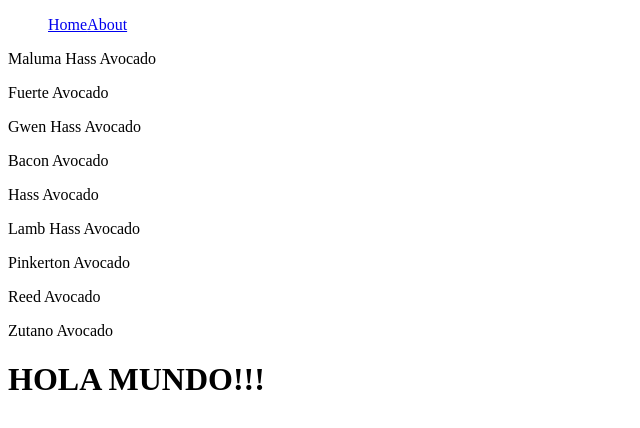
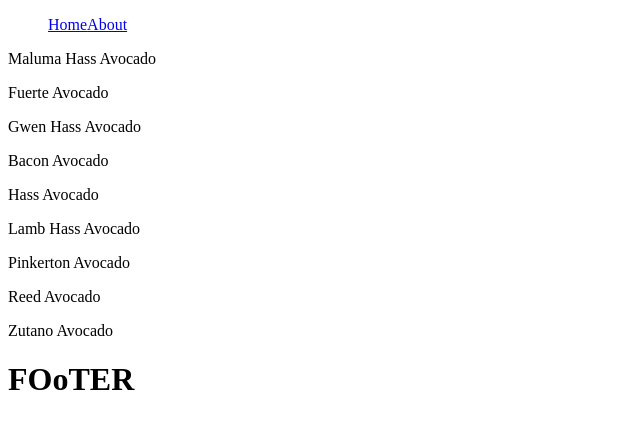
Before and after one commit to CJ-arg/Avocado-w-NextJs, a Next.js app: page / in a window 1280 px wide. Shown: the top 428 px of the page, without its empty margins (0-640 px from the left). Built offline with nearby package versions, Linux system fonts and the light colour scheme.

Commit message:
extended  app y doc

```diff
--- /dev/null
+++ b/components/Footer/Footer.tsx
@@ -0,0 +1,11 @@
+import React from 'react'
+
+const Footer = () => {
+  return (
+    <div>
+      <h1>FOoTER</h1>
+    </div>
+  )
+}
+
+export default Footer
--- /dev/null
+++ b/components/Layout/Layout.tsx
@@ -0,0 +1,15 @@
+import Footer from '@components/Footer/Footer'
+import Navbar from '@components/Navbar/Navbar'
+import React from 'react'
+
+const Layout: React.FC = ({ children }) => {
+  return (
+    <div>
+      <Navbar />
+      {children}
+      <Footer />
+    </div>
+  )
+}
+
+export default Layout
--- a/index.d.ts
+++ b/index.d.ts
@@ -28,7 +28,7 @@ type TProduct = {
 type TAPIAVODetailResponse = TProduct
 
 type TAPIAvoResponse = {
-  length: number
+  lenght: number
   data: TProduct[]
   error?: string
 }
--- /dev/null
+++ b/pages/_app.tsx
@@ -0,0 +1,24 @@
+import Layout from 'components/Layout/Layout'
+import { AppProps } from 'next/app'
+
+function MyApp({ Component, pageProps }: AppProps) {
+  return (
+    <Layout>
+      <Component {...pageProps} />
+    </Layout>
+  )
+}
+
+// Only uncomment this method if you have blocking data requirements for
+// every single page in your application. This disables the ability to
+// perform automatic static optimization, causing every page in your app to
+// be server-side rendered.
+//
+// MyApp.getInitialProps = async (appContext) => {
+//   // calls page's `getInitialProps` and fills `appProps.pageProps`
+//   const appProps = await App.getInitialProps(appContext);
+//
+//   return { ...appProps }
+// }
+
+export default MyApp
--- /dev/null
+++ b/pages/_document.tsx
@@ -0,0 +1,17 @@
+import Document, { Html, Head, Main, NextScript } from 'next/document'
+
+class MyDocument extends Document {
+  render() {
+    return (
+      <Html>
+        <Head />
+        <body className="class-from-document-ext">
+          <Main />
+          <NextScript />
+        </body>
+      </Html>
+    )
+  }
+}
+
+export default MyDocument
--- a/pages/index.tsx
+++ b/pages/index.tsx
@@ -1,5 +1,4 @@
 import React, { useEffect, useState } from 'react'
-import Navbar from '../components/Navbar/Navbar'
 
 const Home = () => {
   const [productList, setProductList] = useState<TProduct[]>([])
@@ -16,10 +15,8 @@ const Home = () => {
 
   return (
     <div>
-      <Navbar />
       {console.log(productList, 'return')}
       {productList && productList.map((product) => <p>{product.name}</p>)}
-      <h1>HOLA MUNDO!!!</h1>
     </div>
   )
 }
--- a/tsconfig.json
+++ b/tsconfig.json
@@ -2,7 +2,9 @@
   "compilerOptions": {
     "baseUrl": ".",
     "paths": {
-      "@database": ["database/db.ts"]
+      "@database": ["database/db.ts"],
+      "@cors": ["cors-middleware.ts"],
+      "@components/*": ["components/*"]
     },
     "target": "es6",
     "lib": ["dom", "dom.iterable", "esnext"],
```
Also changed, not shown: cors-middleware.ts (added, +33 -0 lines), package.json (+5 -3 lines), pages/about/about.tsx (+4 -6 lines), 1 other file (tests, documents, lock files or other folders).
